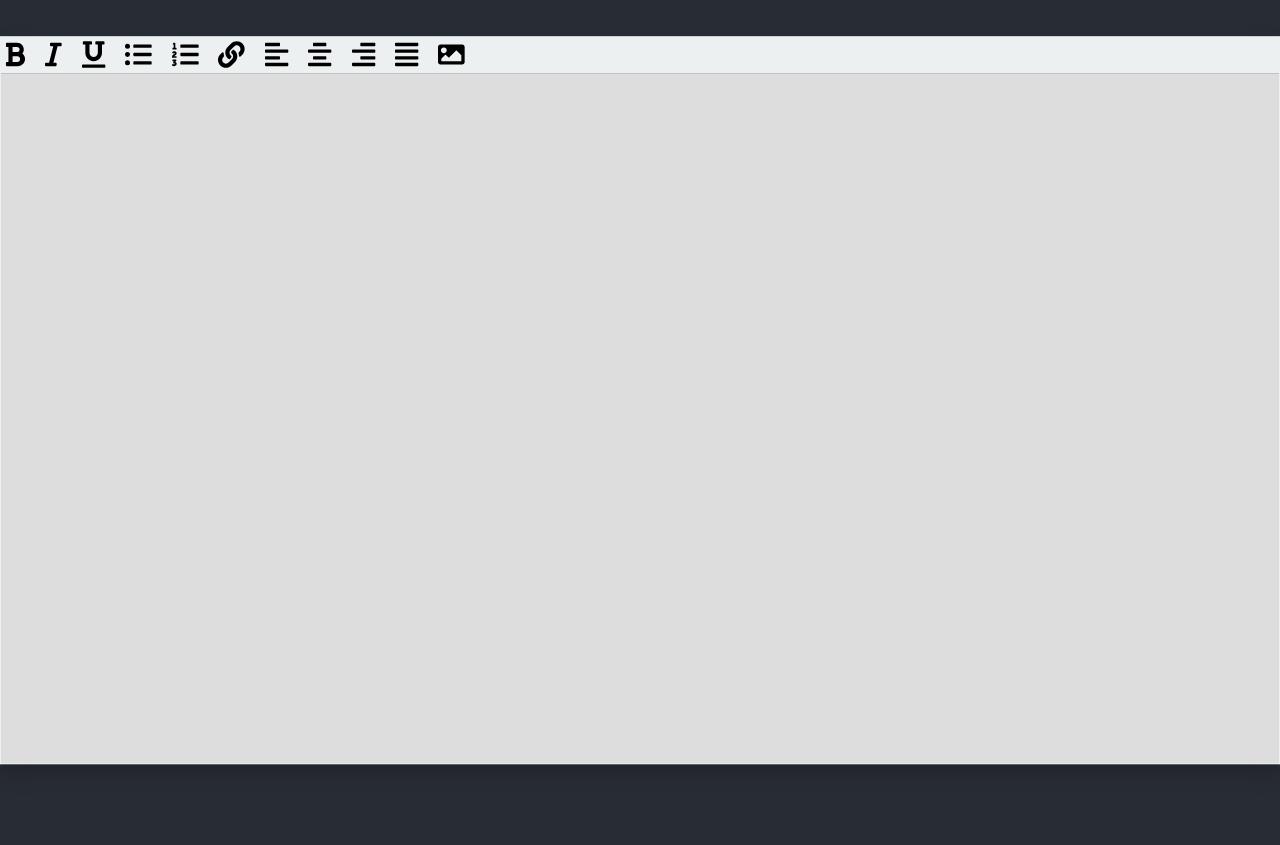
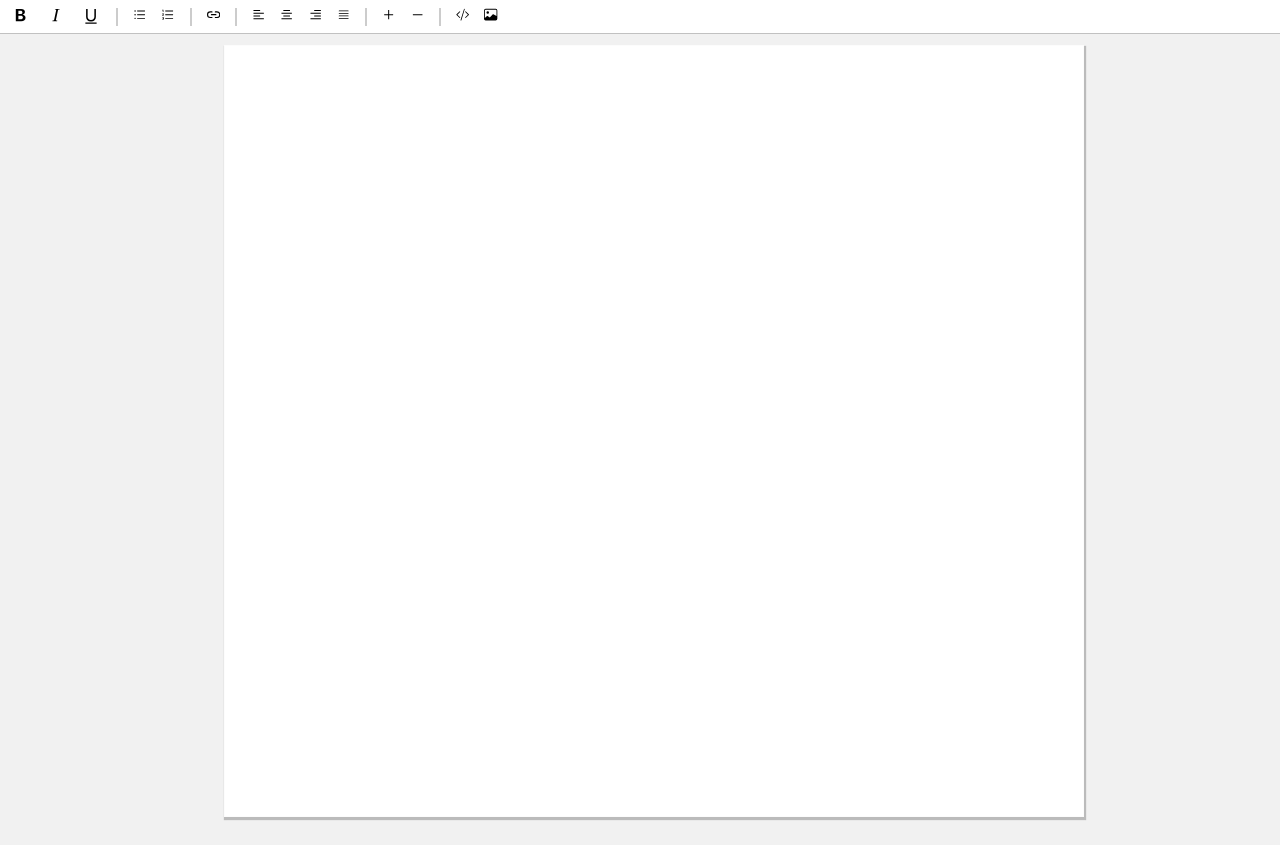
Before and after one commit to opendocs-editor/3ditor, a React (Create React App) app: page / in a window 1280 px wide. Before the commit the page ends 800 px from the top, so only its background shows below. Built offline with nearby package versions, Linux system fonts and the light colour scheme.

Commit message:
Add some features, revamp UI annd icons

```diff
--- a/src/App.css
+++ b/src/App.css
@@ -7,46 +7,104 @@ body {
   font-family: sans-serif;
 }
 html {
-  background-color: #282c34;
+  background-color: #f1f1f1;
   min-height: 100vh;
   color: white;
+}
+html, body {
+  width: 100%;
+  height: 100%;
+  margin: 0;
+  padding: 0;
 }
 
 /* Main Content */
 ._3ditor-main {
-  width: 1280px;
+  width: 100%;
+  height: 100%;
   position: absolute;
-  top: 50%;
-  left: 50%;
-  transform: translateX(-50%) translateY(-50%);
-  box-shadow: 0 10px 20px rgba(0, 0, 0, 0.19);
 }
 
 /* Header & Buttons */
 ._3ditor-header {
-  background-color: #ecf0f1;
+  background-color: white;
   padding: 5px;
   display: flex;
   flex-direction: row;
   align-items: center;
-  justify-content: flex-start;
+  position: fixed;
+  width: 100%;
+  border-bottom: 1px solid rgba(100, 100, 100, 0.4);
 }
 ._3ditor-header > ._3ditor-button {
   border: none;
   outline: none;
   cursor: pointer;
   background-color: transparent;
-  margin-right: 20px;
+  margin-right: 15px;
+}
+._3ditor-header > ._3ditor-button:nth-child(1) {
+  margin-left: 6px;
+}
+._3ditor-header-divider {
+  border: none;
+  border-left: 2px solid rgba(0, 0, 0, 0.2);
+  height: 18px;
+  padding: 0;
+  margin: 0;
+  width: 0;
+  left: 0;
+  margin-right: 15px;
 }
 
 /* WYSIWYG Content */
+._3ditor-content-container {
+  background-color: rgba(241, 241, 241, 1);
+  margin: 0;
+  padding: 0;
+  height: 100%;
+  width: 100%;
+  border: none;
+}
 ._3ditor-content {
   outline: none;
-  min-height: 650px;
-  border: 1px solid #ecf0f1;
-  border-top: 0px;
-  padding: 20px;
-  background-color: rgb(221, 221, 221);
+  min-height: 85%;
+  border: 1px solid #fcfcfc;
+  margin-top: 3.5%;
+  margin-bottom: 1%;
+  padding-top: 90px;
+  padding-left: 90px;
+  background-color: rgba(255, 255, 255);
   color: black;
   font-size: 18pt;
+  scroll-behavior: smooth;
+  cursor: text;
+  width: 60%;
+  margin-left: 17.5%;
+  box-shadow: 1px 2px 1px 1px #bbbbbb;
+  word-wrap: break-word;
+  overflow-wrap: break-word;
 }
+._3ditor-content * {
+  display: inline;
+  white-space: pre;
+  word-wrap: break-word;
+  overflow-wrap: break-word;
+}
+
+/* Scrollbar */
+::-webkit-scrollbar {
+  width: 10px;
+}
+::-webkit-scrollbar-track {
+  background-color: rgba(241, 241, 241, 1);
+}
+::-webkit-scrollbar-thumb {
+  background-color: rgba(179, 179, 179);
+  border-radius: 8px;
+  cursor: pointer;
+}
+::-webkit-scrollbar-thumb:hover {
+  background-color: rgba(100, 100, 100);
+  cursor: pointer;
+}
--- a/src/App.tsx
+++ b/src/App.tsx
@@ -1,6 +1,7 @@
 import React from "react";
-import { faBold, faItalic, faUnderline, faListUl, faListOl, faLink, faAlignLeft, faAlignRight, faAlignCenter, faAlignJustify, faImage } from "@fortawesome/free-solid-svg-icons";
-import { FontAwesomeIcon } from "@fortawesome/react-fontawesome";
+import { FiLink2 } from 'react-icons/fi';
+import { AiOutlineUnorderedList, AiOutlineOrderedList, AiOutlineAlignLeft, AiOutlineAlignCenter, AiOutlineAlignRight, AiOutlinePlus, AiOutlineMinus } from 'react-icons/ai';
+import { BsJustify, BsImage, BsCodeSlash, BsTypeBold, BsTypeItalic, BsTypeUnderline } from 'react-icons/bs';
 import "./App.css";
 
 function App() {
@@ -8,7 +9,7 @@ function App() {
   window.addEventListener("load", () => {
     if(hasInitialized) return;
     window.addEventListener("keydown", (e) => {
-      if(e.ctrlKey) {
+      if(e.ctrlKey && !e.shiftKey && !e.altKey) {
         switch(e.keyCode) {
           case 66:
             document.execCommand("bold", false);
@@ -23,7 +24,7 @@ function App() {
             break;
         }
       }
-      if(e.ctrlKey && e.shiftKey) {
+      if(e.ctrlKey && e.shiftKey && !e.shiftKey) {
         switch(e.keyCode) {
           case 56:
             document.execCommand("insertUnorderedList", false);
@@ -34,6 +35,28 @@ function App() {
           default:
             break;
         }
+      }
+      if(e.ctrlKey && !e.shiftKey && e.altKey) {
+        switch(e.keyCode) {
+          case 189:
+            e.preventDefault();
+            document.execCommand("decreaseFontSize", false);
+            break;
+          case 187:
+            e.preventDefault();
+            document.execCommand("increaseFontSize", false);
+            break;
+          default:
+            break;
+        }
+      }
+      switch(e.keyCode) {
+        case 9:
+          e.preventDefault();
+          document.execCommand("indent", false);
+          break;
+        default:
+          break;
       }
     });
     setHasInitialized(true);
@@ -46,65 +69,87 @@ function App() {
           <button type="button" className="_3ditor-button" data-action="bold" onClick={() => {
             document.execCommand("bold", false);
           }}>
-            <FontAwesomeIcon size="2x" icon={faBold} />
+            <BsTypeBold size="20px" />
           </button>
           <button type="button" className="_3ditor-button" data-action="italic" onClick={() => {
             document.execCommand("italic", false);
           }}>
-            <FontAwesomeIcon size="2x" icon={faItalic} />
+            <BsTypeItalic size="20px" />
           </button>
           <button type="button" className="_3ditor-button" data-action="underline" onClick={() => {
             document.execCommand("underline", false);
           }}>
-            <FontAwesomeIcon size="2x" icon={faUnderline} />
+            <BsTypeUnderline size="20px" />
           </button>
+          <span className="_3ditor-header-divider" />
           <button type="button" className="_3ditor-button" data-action="insertUnorderedList" onClick={() => {
             document.execCommand("insertUnorderedList", false);
           }}>
-            <FontAwesomeIcon size="2x" icon={faListUl} />
+            <AiOutlineUnorderedList />
           </button>
           <button type="button" className="_3ditor-button" data-action="insertOrderedList" onClick={() => {
             document.execCommand("insertOrderedList", false);
           }}>
-            <FontAwesomeIcon size="2x" icon={faListOl} />
+            <AiOutlineOrderedList />
           </button>
+          <span className="_3ditor-header-divider" />
           <button type="button" className="_3ditor-button" data-action="createLink" onClick={() => {
             let linkLocation = prompt("Please enter the link's target.", "https://www.example.com/");
-            if(!linkLocation) return;
-            document.execCommand("createLink", false, linkLocation);
+            if(linkLocation) document.execCommand("createLink", false, linkLocation);
+            if(!linkLocation) document.getElementsByClassName("_3ditor-content")[0].innerHTML += "<div></div>";
           }}>
-            <FontAwesomeIcon size="2x" icon={faLink} />
+            <FiLink2 />
           </button>
+          <span className="_3ditor-header-divider" />
           <button type="button" className="_3ditor-button" data-action="justifyLeft" onClick={() => {
             document.execCommand("justifyLeft", false);
           }}>
-            <FontAwesomeIcon size="2x" icon={faAlignLeft} />
+            <AiOutlineAlignLeft />
           </button>
           <button type="button" className="_3ditor-button" data-action="justifyCenter" onClick={() => {
             document.execCommand("justifyCenter", false);
           }}>
-            <FontAwesomeIcon size="2x" icon={faAlignCenter} />
+            <AiOutlineAlignCenter />
           </button>
           <button type="button" className="_3ditor-button" data-action="justifyRight" onClick={() => {
             document.execCommand("justifyRight", false);
           }}>
-            <FontAwesomeIcon size="2x" icon={faAlignRight} />
+            <AiOutlineAlignRight />
           </button>
           <button type="button" className="_3ditor-button" data-action="justifyFull" onClick={() => {
             document.execCommand("justifyFull", false);
           }}>
-            <FontAwesomeIcon size="2x" icon={faAlignJustify} />
+            <BsJustify />
+          </button>
+          <span className="_3ditor-header-divider" />
+          <button type="button" className="_3ditor-button" data-action="increaseFontSize" onClick={() => {
+            document.execCommand("increaseFontSize", false);
+          }}>
+            <AiOutlinePlus />
+          </button>
+          <button type="button" className="_3ditor-button" data-action="decreaseFontSize" onClick={() => {
+            document.execCommand("decreaseFontSize", false);
+          }}>
+            <AiOutlineMinus />
+          </button>
+          <span className="_3ditor-header-divider" />
+          <button type="button" className="_3ditor-button" data-action="none" onClick={() => {
+            let content = prompt("Please enter the custom code to insert.", "<div>Hello, world!</div>");
+            if(content) document.getElementsByClassName("_3ditor-content")[0].innerHTML += content;
+            if(!content) document.getElementsByClassName("_3ditor-content")[0].innerHTML += "<div></div>";
+          }}>
+            <BsCodeSlash />
           </button>
           <button type="button" className="_3ditor-button" data-action="insertImage" onClick={() => {
             let imageLocation = prompt("Please enter the image's URL.", "https://www.example.com/example.png");
-            if(!imageLocation) return;
-            document.execCommand("insertImage", false, imageLocation);
+            if(imageLocation) document.execCommand("insertImage", false, imageLocation);
+            if(!imageLocation) document.getElementsByClassName("_3ditor-content")[0].innerHTML += "<div></div>";
           }}>
-            <FontAwesomeIcon size="2x" icon={faImage} />
+            <BsImage />
           </button>
         </div>
-        <div className="_3ditor-content" contentEditable={true}>
-
+        <div className="_3ditor-content-container">
+          <div className="_3ditor-content" contentEditable={true}></div>
         </div>
       </div>
     </div>
```
